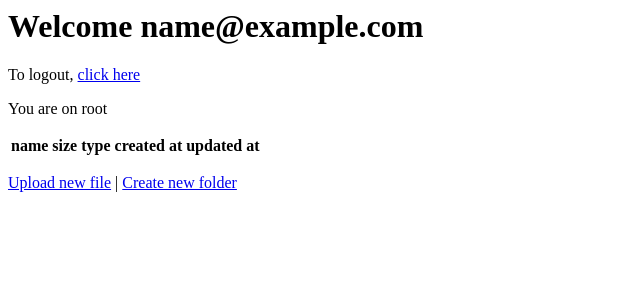
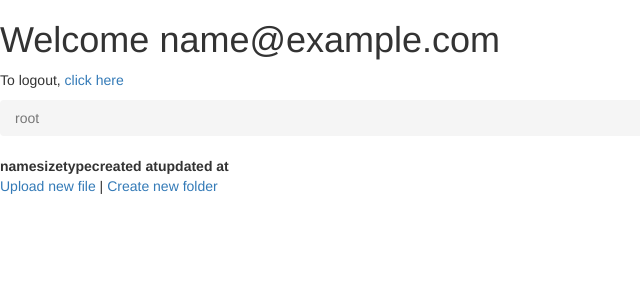
Before and after one commit to AlirezaIzadi6/alireza_fm_task, a Django app: page /file_manager/ in a window 1280 px wide. Shown: the top 300 px of the page, without its empty margins (0-640 px from the left). Run offline with Django 5.2, Linux system fonts and the light colour scheme; the visitor is signed in with stand-in values (Sample User, id 1); data that the repository does not hold is empty; some libraries are stand-ins or nearby versions.

Commit message:
Add bootstrap cdn link to index page and add css to breadcrumb

```diff
--- a/file_manager/templates/index.html
+++ b/file_manager/templates/index.html
@@ -1,22 +1,27 @@
-<html>
+<!DOCTYPE html>
+<html lang="en">
     <head>
         <title>{{ current_folder }}</title>
+        <meta charset="utf-8"
+        <meta name="viewport" content="width=device-width, initial-scale=1">
+        <link rel="stylesheet" href="https://maxcdn.bootstrapcdn.com/bootstrap/3.3.7/css/bootstrap.min.css">
+        <script src="https://ajax.googleapis.com/ajax/libs/jquery/3.3.1/jquery.min.js"></script>
+        <script src="https://maxcdn.bootstrapcdn.com/bootstrap/3.3.7/js/bootstrap.min.js"></script>
     </head>
     <body>
         <h1>Welcome {{ user }}</h1>
         <p>To logout, <a href="{% url 'logout' %}">click here</a></p>
-        <p>
-            You are on
+        <ul class="breadcrumb">
             {% if current_folder != 'index' %}
-            <a href="{% url 'index' %}">root</a>/
+            <li><a href="{% url 'index' %}">root</a></li>
             {% for folder in upper_folders %}
-            <a href="{% url 'index' %}{% if folder.path != '' %}{{ folder.path }}/{% endif %}{{ folder.name }}">{{ folder.name }}</a>/
+            <li><a href="{% url 'index' %}{% if folder.path != '' %}{{ folder.path }}/{% endif %}{{ folder.name }}">{{ folder.name }}</a></li>
             {% endfor %}
-            {{ current_folder }}
+            <li class="active">{{ current_folder }}</li>
             {% else %}
-            root
+            <li class="active">root</li>
             {% endif %}
-        </p>
+        </ul>
         <table>
             <tr>
                 <th>name</th>
```
